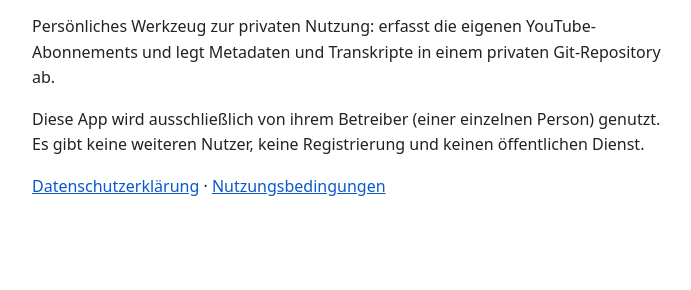
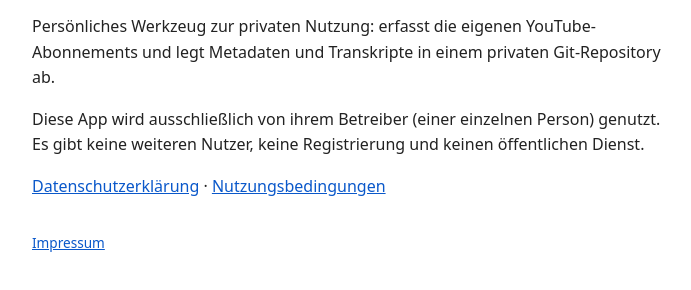
Before and after one commit to jerosch/yt-subscriptions-ingest-app-page, a plain HTML site: page index.html in a window 1280 px wide. Shown: the part 108-398 px from the top of the page, without its empty margins (288-979 px from the left). Drawn offline with Linux system fonts and the light colour scheme.

Commit message:
Link imprint (schneiderroland.de) from all pages

```diff
--- a/index.html
+++ b/index.html
@@ -16,5 +16,6 @@ und legt Metadaten und Transkripte in einem privaten Git-Repository ab.</p>
 <p>Diese App wird ausschließlich von ihrem Betreiber (einer einzelnen Person) genutzt.
 Es gibt keine weiteren Nutzer, keine Registrierung und keinen öffentlichen Dienst.</p>
 <p><a href="privacy.html">Datenschutzerklärung</a> · <a href="terms.html">Nutzungsbedingungen</a></p>
+<p style="margin-top:2rem;font-size:0.85rem"><a href="https://schneiderroland.de/imprint/">Impressum</a></p>
 </body>
 </html>
```
Also changed, not shown: privacy.html (+1 -0 lines), terms.html (+1 -0 lines).
